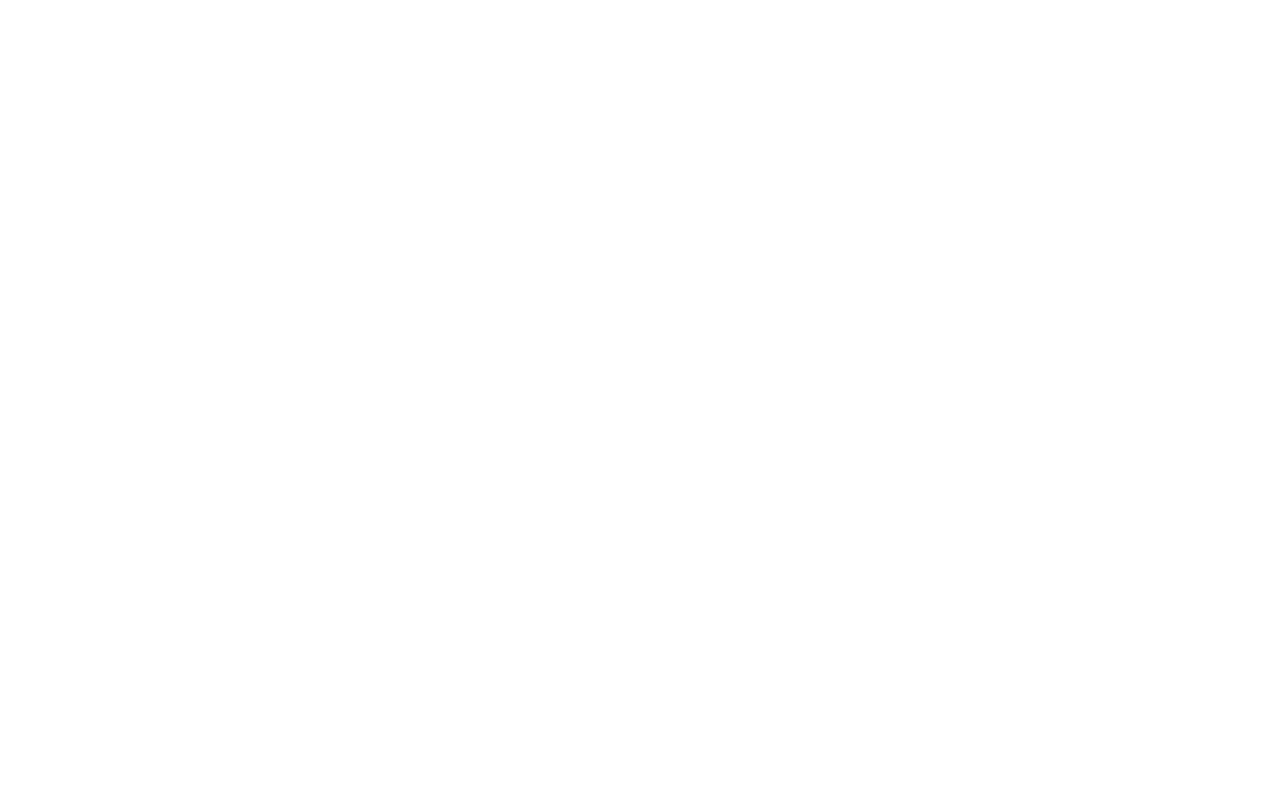
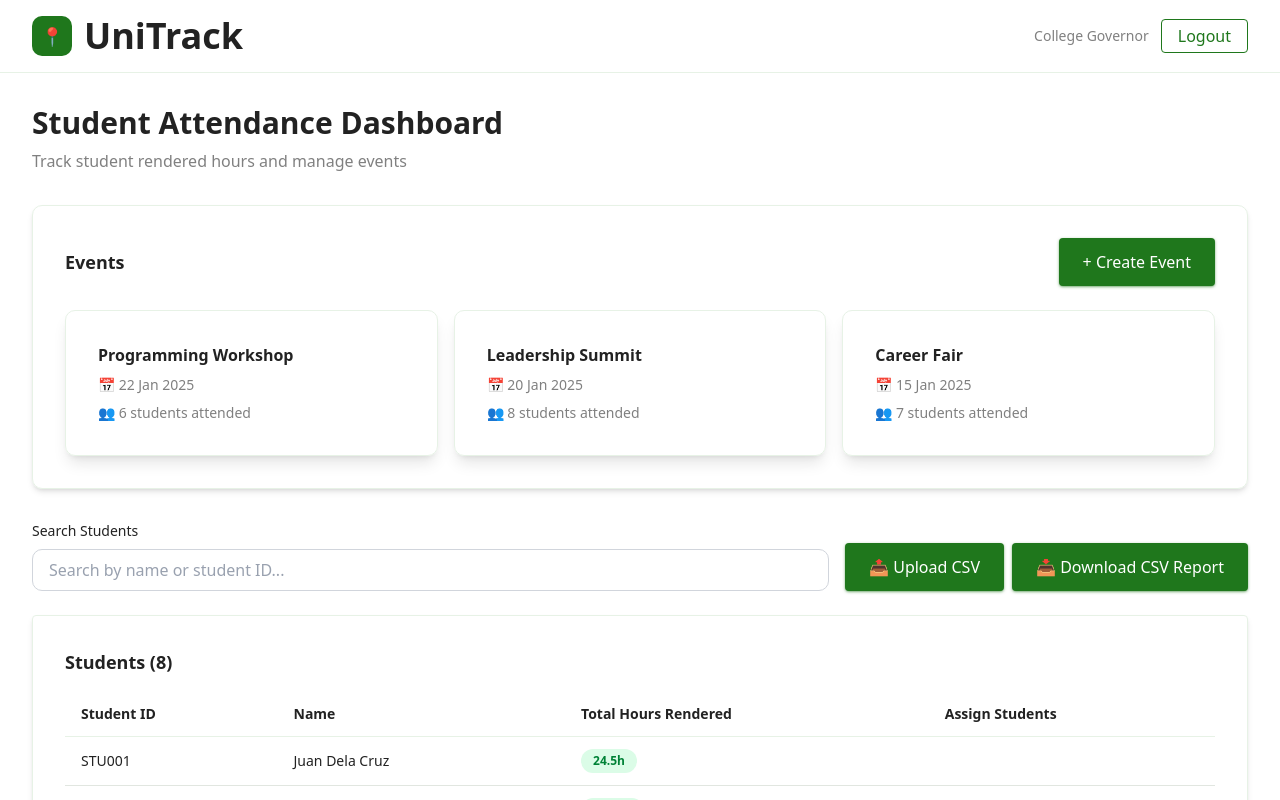
Before and after one commit to jeremydanielestrada/uni-track-frontend, a React (Vite) app: page /dashboard in a window 1280 px wide. Before the commit this address had no page. Shown: the top 800 px of the page. Built offline with nearby package versions, Linux system fonts and the light colour scheme.

Commit message:
feat: added dashboard

```diff
--- a/src/components/ui/Card.tsx
+++ b/src/components/ui/Card.tsx
@@ -1,12 +1,12 @@
 interface CardProps {
   children: React.ReactNode;
-  classname: string;
+  className: string;
 }
 
-function Card({ children, classname }: CardProps) {
+function Card({ children, className }: CardProps) {
   return (
     <div
-      className={`p-8 border border-secondary shadow-lg rounded ${classname}`}
+      className={`p-8 border border-secondary shadow-lg rounded ${className}`}
     >
       {children}
     </div>
--- a/src/pages/Dashboard.tsx
+++ b/src/pages/Dashboard.tsx
@@ -0,0 +1,185 @@
+import Card from "../components/ui/Card";
+import { Button } from "../components/ui/Button";
+import { Input } from "../components/ui/Input";
+import { useState } from "react";
+
+function Dashboard() {
+  const [searchTerm, setSearchTerm] = useState("");
+  const [showEventModal, setShowEventModal] = useState(false);
+  const [uploadMessage, setUploadMessage] = useState("");
+  const events = [
+    { id: 1, name: "Programming Workshop", date: "22 Jan 2025", students: 6 },
+    { id: 2, name: "Leadership Summit", date: "20 Jan 2025", students: 8 },
+    { id: 3, name: "Career Fair", date: "15 Jan 2025", students: 7 },
+  ];
+
+  const students = [
+    { id: "STU001", name: "Juan Dela Cruz", hours: 24.5 },
+    { id: "STU002", name: "Maria Santos", hours: 18.75 },
+    { id: "STU003", name: "Pedro Reyes", hours: 32.0 },
+    { id: "STU004", name: "Ana Garcia", hours: 15.25 },
+    { id: "STU005", name: "Carlos Lopez", hours: 28.5 },
+    { id: "STU006", name: "Isabella Martinez", hours: 21.0 },
+    { id: "STU007", name: "Diego Morales", hours: 35.75 },
+    { id: "STU008", name: "Sofia Nguyen", hours: 19.5 },
+  ];
+
+  const filteredStudents = students.filter(
+    (student) =>
+      student.name.toLowerCase().includes(searchTerm.toLowerCase()) ||
+      student.id.toLowerCase().includes(searchTerm.toLowerCase()),
+  );
+  return (
+    <div className="w-full mx-auto px-4 sm:px-6 lg:px-8 py-8">
+      {/* Page Title */}
+      <div className="mb-8">
+        <h2 className="text-3xl font-bold text-foreground mb-2">
+          Student Attendance Dashboard
+        </h2>
+        <p className="text-muted-foreground">
+          Track student rendered hours and manage events
+        </p>
+      </div>
+
+      {/* Events Section */}
+      <Card className="p-6 shadow-md mb-8 rounded-lg">
+        <div className="flex items-center justify-between mb-6">
+          <h3 className="text-lg font-bold text-foreground">Events</h3>
+          <Button
+            className="bg-primary hover:bg-primary/90 text-white"
+            size="default"
+          >
+            + Create Event
+          </Button>
+        </div>
+
+        <div className="grid grid-cols-1 md:grid-cols-3 gap-4">
+          {events.map((event) => (
+            <Card
+              key={event.id}
+              className="p-4 border border-secondary rounded-lg"
+            >
+              <h4 className="font-semibold text-foreground mb-2">
+                {event.name}
+              </h4>
+              <p className="text-sm text-muted-foreground mb-2">
+                📅 {event.date}
+              </p>
+              <p className="text-sm text-muted-foreground">
+                👥 {event.students} students attended
+              </p>
+            </Card>
+          ))}
+        </div>
+
+        {/* {showEventModal && (
+          <div className="mt-6 p-4 bg-secondary rounded-lg border border-border">
+            <h4 className="font-semibold text-foreground mb-4">
+              Create New Event
+            </h4>
+            <div className="space-y-4">
+              <Input placeholder="Event Name" />
+              <Input type="date" />
+              <Button className="bg-primary hover:bg-primary/90 text-white w-full">
+                Create Event
+              </Button>
+            </div>
+          </div>
+        )} */}
+      </Card>
+
+      {/* Search and File Operations */}
+      <div className="mb-6 flex flex-col md:flex-row gap-4 items-start md:items-end">
+        <div className="flex-1">
+          <label className="block text-sm font-medium text-foreground mb-2">
+            Search Students
+          </label>
+          <Input
+            placeholder="Search by name or student ID..."
+            value={searchTerm}
+            onChange={(e) => setSearchTerm(e.target.value)}
+          />
+        </div>
+        <div className="flex gap-2">
+          <label className="cursor-pointer">
+            <input type="file" accept=".csv" className="hidden" />
+            <Button
+              className="bg-primary hover:bg-primary/90 text-white cursor-pointer"
+              size="default"
+            >
+              📤 Upload CSV
+            </Button>
+          </label>
+          <Button
+            className="bg-primary hover:bg-primary/90 text-white"
+            size="default"
+          >
+            📥 Download CSV Report
+          </Button>
+        </div>
+      </div>
+
+      {/* Upload Message */}
+      {uploadMessage && (
+        <div className="mb-4 p-4 bg-green-100 border border-green-300 text-green-700 rounded-lg text-sm">
+          {uploadMessage}
+        </div>
+      )}
+
+      {/* Students Table */}
+      <Card className="p-6 shadow-md overflow-x-auto">
+        <h3 className="text-lg font-bold text-foreground mb-4">
+          Students ({filteredStudents.length})
+        </h3>
+        <div className="overflow-x-auto">
+          <table className="w-full text-sm">
+            <thead>
+              <tr className="border-b border-secondary">
+                <th className="text-left py-3 px-4 font-semibold text-foreground">
+                  Student ID
+                </th>
+                <th className="text-left py-3 px-4 font-semibold text-foreground">
+                  Name
+                </th>
+                <th className="text-left py-3 px-4 font-semibold text-foreground">
+                  Total Hours Rendered
+                </th>
+                <th className="text-left py-3 px-4 font-semibold text-foreground">
+                  Assign Students
+                </th>
+              </tr>
+            </thead>
+            <tbody>
+              {filteredStudents.map((student) => (
+                <tr
+                  key={student.id}
+                  className="border-b border-border hover:bg-secondary/30 transition"
+                >
+                  <td className="py-3 px-4 text-foreground font-medium">
+                    {student.id}
+                  </td>
+                  <td className="py-3 px-4 text-foreground">{student.name}</td>
+                  <td className="py-3 px-4">
+                    <span className="inline-block px-3 py-1 rounded-full text-xs font-semibold bg-green-100 text-green-700">
+                      {student.hours}h
+                    </span>
+                  </td>
+                </tr>
+              ))}
+            </tbody>
+          </table>
+        </div>
+
+        {filteredStudents.length === 0 && (
+          <div className="text-center py-8">
+            <p className="text-muted-foreground">
+              No students found matching your search.
+            </p>
+          </div>
+        )}
+      </Card>
+    </div>
+  );
+}
+
+export default Dashboard;
--- a/src/pages/auth/Login.tsx
+++ b/src/pages/auth/Login.tsx
@@ -15,7 +15,7 @@ function Login() {
           College Governor Dashboard
         </p>
       </div>
-      <Card classname="w-90  md:w-150 mx-auto">
+      <Card className="w-90  md:w-150 mx-auto">
         <LoginForm />
         <div className="pt-3 w-full">
           <span className="float-right text-sm text-gray-600">
--- a/src/pages/auth/Register.tsx
+++ b/src/pages/auth/Register.tsx
@@ -13,7 +13,7 @@ function Register() {
           College Governor Dashboard
         </p>
       </div>
-      <Card classname="w-90  md:w-150 mx-auto">
+      <Card className="w-90  md:w-150 mx-auto">
         <RegisterForm />
         <div className="pt-3 w-full">
           <span className="float-right text-sm text-gray-600">
--- a/src/routes/AppRoutes.tsx
+++ b/src/routes/AppRoutes.tsx
@@ -2,6 +2,7 @@ import { Route, Routes } from "react-router";
 import { LayoutWrapper } from "../components/layout/LayoutWrapper";
 import Login from "../pages/auth/Login";
 import Register from "../pages/auth/Register";
+import Dashboard from "../pages/Dashboard";
 
 function AppRoutes() {
   return (
@@ -9,6 +10,7 @@ function AppRoutes() {
       <Route path="/" element={<LayoutWrapper />}>
         <Route index element={<Login />} />
         <Route path="register" element={<Register />} />
+        <Route path="dashboard" element={<Dashboard />} />
       </Route>
     </Routes>
   );
```
Also changed, not shown: 1 other file (tests, documents, lock files or other folders).
